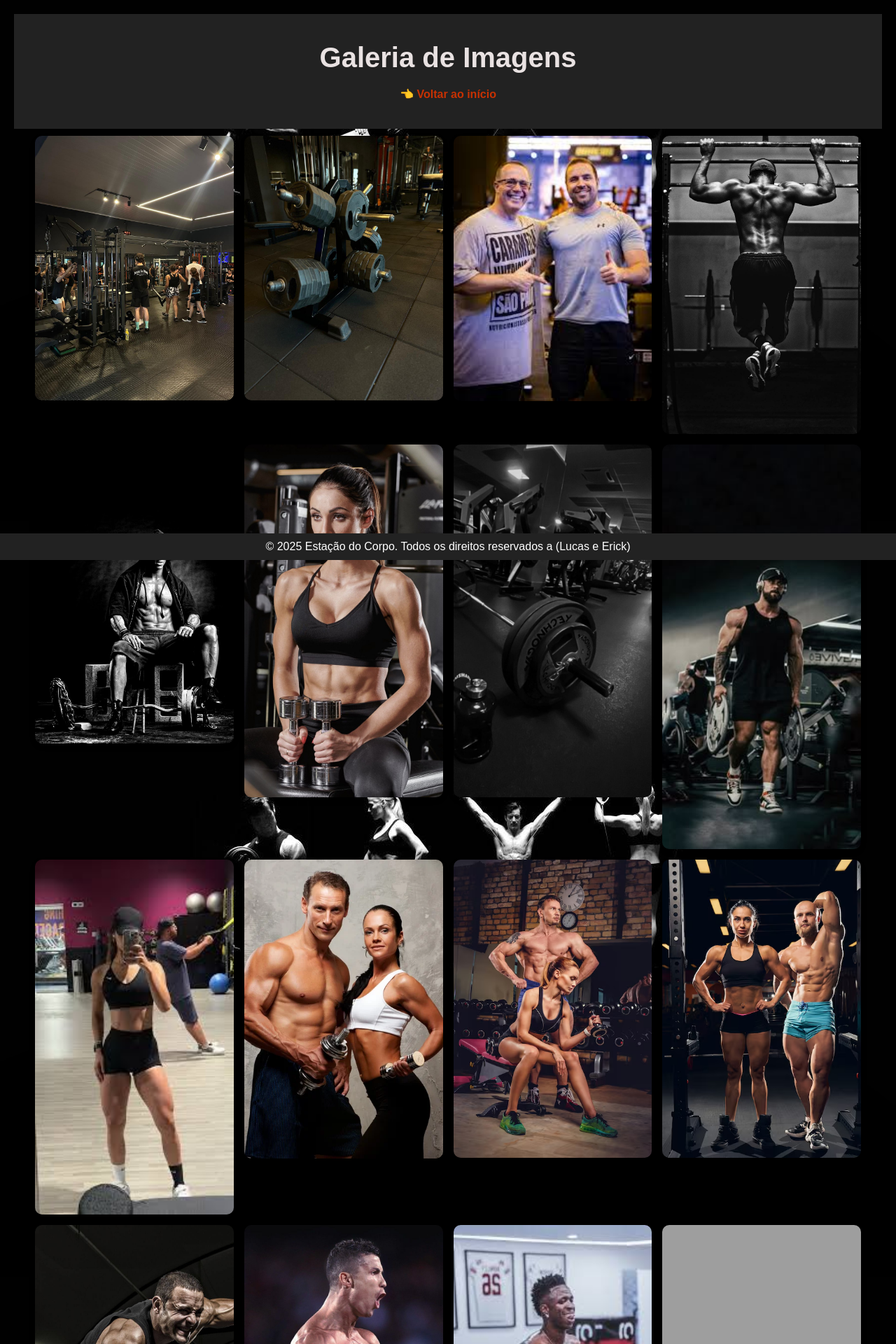
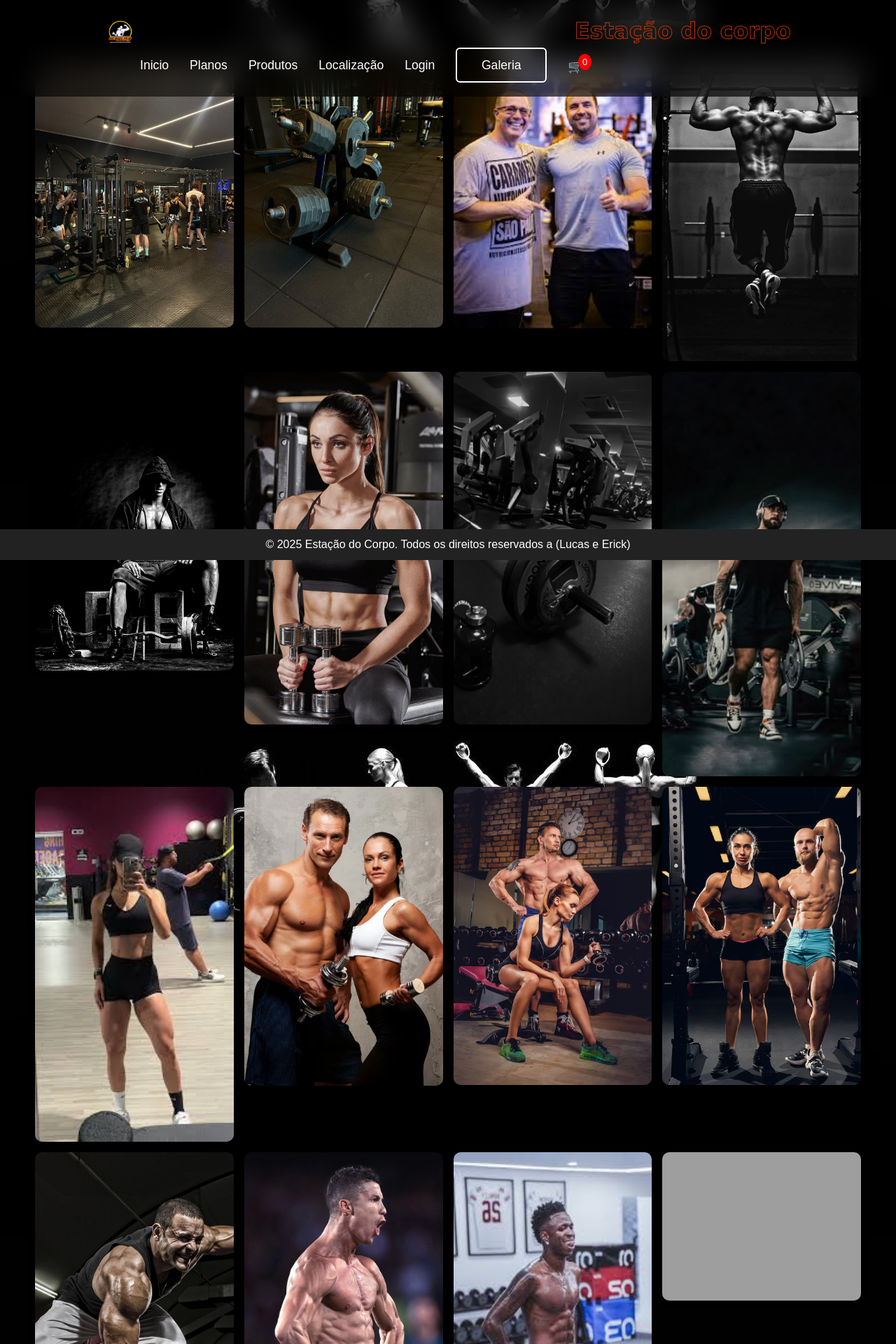
Before and after one commit to ERKpossamai/HTML, a PHP site: page /galeria.html in a window 1280 px wide. Shown: the top 1920 px of the page at 70% size. Run offline with PHP 8.4, Linux system fonts and the light colour scheme; grey boxes are pictures that could not be loaded.

Commit message:
mudanças na galeria

```diff
--- a/MeuTCC/css/galeria.css
+++ b/MeuTCC/css/galeria.css
@@ -20,27 +20,207 @@ body {
   align-items: center;
   min-height: 100vh;
   background: url('img/fundo.png') repeat-y center;
-  font-family: Arial, sans-serif;
-  padding: 20px;
-  text-align: center;
 }
 
-header h1 {
-  color: #e9e2e2;
-  font-size: 2.5em;
-  margin-bottom: 20px;
+/* =====================================
+   🧩 HEADER - Cabeçalho Principal
+===================================== */
+header {
+  position: fixed;
+  flex-wrap: wrap;
+  top: 0;
+  left: 0;
+  width: 100%;
+  padding: 10px 20px;
+  display: flex;
+  justify-content: space-between;
+  align-items: center;
+  z-index: 99;
+  background-color: rgba(0, 0, 0, 0.6);
+  -webkit-backdrop-filter: blur(20px);
+  backdrop-filter: blur(20px);
 }
 
-header a {
-  color: #c73102;
-  text-decoration: none;
-  font-weight: bold;
-  transition: color 0.3s ease;
+.header-left {
+  display: flex;
+  align-items: center;
+  gap: 10px;
 }
 
-h1 {
-  color: #e9e2e2;
-  margin-bottom: 20px;
+
+header h1 {
+  font-size: clamp(1.3rem, 4vw, 2rem);
+  font-family: Verdana, Geneva, Tahoma, sans-serif;
+  color: transparent;
+  -webkit-text-stroke: 1px #c73102;
+  position: relative;
+  white-space: nowrap;
+  overflow: hidden;
+  cursor: pointer;
+  max-width: 100%;
+}
+
+/* ==========================
+  🔝 CABEÇALHO E NAVEGAÇÃO
+========================== */
+header {
+  position: fixed;
+  flex-wrap: wrap;
+  top: 0;
+  left: 0;
+  width: 100%;
+  padding: 10px 20px;
+  display: flex;
+  justify-content: space-between;
+  align-items: center;
+  z-index: 99;
+  background-color: rgba(0, 0, 0, 0.6);
+  -webkit-backdrop-filter: blur(20px);
+  backdrop-filter: blur(20px);
+}
+
+.header-left {
+  display: flex;
+  align-items: center;
+  gap: 10px;
+}
+
+
+header h1 {
+  font-size: clamp(1.3rem, 4vw, 2rem);
+  font-family: Verdana, Geneva, Tahoma, sans-serif;
+  color: transparent;
+  -webkit-text-stroke: 1px #c73102;
+  position: relative;
+  white-space: nowrap;
+  overflow: hidden;
+  cursor: pointer;
+  max-width: 100%;
+}
+
+header h1::before {
+  content: "Estação do corpo";
+  position: absolute;
+  top: 0;
+  left: 0;
+  width: 0;
+  height: 100%;
+  color: #c73102;
+  white-space: nowrap;
+  transition: width 0.6s ease-in-out;
+}
+
+header h1::before {
+  content: "Estação do corpo";
+  position: absolute;
+  top: 0;
+  left: 0;
+  width: 0;
+  height: 100%;
+  overflow: hidden;
+  color: #c73102;
+  white-space: nowrap;
+  transition: width 0.3s ease-in-out;
+}
+
+header h1:hover::before {
+  width: 100%;
+  filter: drop-shadow(0 0 25px #e54004);
+}
+
+.navegation {
+  display: flex;
+  align-items: center;
+}
+
+.navegation ul {
+  list-style: none;
+  display: flex;
+  align-items: center;
+  margin-left: 20px;
+}
+
+.navegation a,
+.navegation .btnLogin-popup {
+  position: relative;
+  font-size: 1.1rem;
+  color: #fff;
+  text-decoration: none;
+  font-weight: 500;
+  margin-left: 30px;
+}
+
+.navegation a::after {
+  content: '';
+  position: absolute;
+  left: 0;
+  bottom: -6px;
+  width: 100%;
+  height: 3px;
+  background: #fff;
+  border-radius: 5px;
+  transform: scaleX(0);
+  transition: transform .5s;
+}
+
+.navegation a:hover::after {
+  transform: scaleX(1);
+}
+
+.btnLogin-popup {
+  background: transparent;
+  border: 2px solid #fff;
+  border-radius: 6px;
+  cursor: pointer;
+  transition: .5s;
+  width: 130px;
+  height: 50px;
+}
+
+.btnLogin-popup:hover {
+  background: #fff;
+  color: #e54004;
+}
+
+.logo-img {
+  width: 45px;
+  height: 45px;
+  border-radius: 50%;
+  object-fit: cover;
+}
+
+/*🍔 MENU HAMBÚRGUER*/
+.menu-toggle {
+  display: none;
+  flex-direction: column;
+  justify-content: space-between;
+  width: 30px;
+  height: 22px;
+  cursor: pointer;
+  z-index: 100;
+  margin-left: 20px;
+}
+
+.menu-toggle span {
+  height: 3px;
+  background: #fff;
+  border-radius: 2px;
+  transition: all 0.3s ease;
+}
+
+.btnLogin-popup {
+  background: transparent;
+  border: 2px solid #fff;
+  border-radius: 6px;
+  cursor: pointer;
+  transition: .5s;
+  width: 130px;
+  height: 50px;
+}
+
+.btnLogin-popup:hover {
+  background: #fff;
+  color: #e54004;
 }
 
 .galeria {
@@ -85,6 +265,63 @@ button:hover {
     background: #e65c00;
     transform: scale(1.05);
 }
+
+/* ==========================
+  🛒 CARRINHO
+========================== */
+.carrinho {
+  position: relative;
+  font-size: 1.5rem;
+  cursor: pointer;
+  text-decoration: none;
+  color: inherit;
+}
+
+.carrinho a {
+  text-decoration: none;
+  color: inherit;
+}
+
+.contador,
+#contador {
+  background-color: red;
+  color: white;
+  font-size: 0.8rem;
+  padding: 2px 6px;
+  border-radius: 50%;
+  position: absolute;
+  top: -8px;
+  right: -12px;
+  text-decoration: none;
+}
+
+#carrinho-detalhes {
+  background-color: #ccc;
+  padding: 20px;
+  margin-top: 30px;
+  border-radius: 10px;
+  box-shadow: 0 0 10px rgba(0, 0, 0, 0.1);
+  width: 400px;
+  margin-left: auto;
+  margin-right: auto;
+  text-align: left;
+}
+
+.finalizar {
+  background-color: #e54004;
+  color: #ccc;
+  padding: 10px 18px;
+  margin-top: 20px;
+  border: none;
+  border-radius: 8px;
+  cursor: pointer;
+  font-weight: bold;
+}
+
+.finalizar:hover {
+  background-color: #e0a800;
+}
+
  /* RODA PÉ */
  footer {
    text-align: center;
@@ -100,10 +337,96 @@ button:hover {
    text-align: center;
  }
 
-.reader {
- background: #222;
-    color: white;
-    padding: 40px;
+/* ocultar a div do script */
+.oculto {
+  display: none;
+}
+
+/* ==========================
+  📱 RESPONSIVIDADE
+========================== */
+/* Estilos base (mobile first) */
+body {
+  font-size: 16px;
+  line-height: 1.5;
+}
+
+/* 📱 Pequenas telas: até 480px */
+@media (max-width: 480px) {
+  header {
+    padding: 15px 20px;
+  }
+
+  .menu-toggle {
+    display: flex;
+  }
+
+}
+
+
+/* 📱 Tablets e telas médias: até 768px */
+@media (max-width: 768px) {
+  header {
+    flex-direction: row;
+    justify-content: space-between;
+    padding: 10px 15px;
+  }
+
+  .header-left {
+    gap: 8px;
+  }
+
+  .menu-toggle {
+    display: flex;
+  }
+
+  .navegation {
+    position: absolute;
+    top: 100%;
+    left: 0;
+    background: rgba(0, 0, 0, 0.95);
     width: 100%;
-    bottom: 0;
+    padding: 20px 0;
+    display: none;
+    flex-direction: column;
+    align-items: center;
+  }
+
+  .navegation.active {
+    display: flex;
+  }
+
+  .navegation ul {
+    flex-direction: column;
+    gap: 20px;
+  }
+
+  .navegation a,
+  .navegation .btnLogin-popup {
+    margin-left: 0;
+  }
+
+  .carrinho {
+    margin-left: 10px;
+  }
 }
+
+/* Desktops (≥992px) */
+@media (min-width: 992px) {
+  .container {
+    max-width: 1200px;
+    margin: 0 auto;
+    /* Centraliza o conteúdo */
+  }
+}
+
+/* 🖥️ Telas grandes: desktops */
+@media (min-width: 1200px) {
+  header {
+    padding: 20px 150px;
+  }
+
+  .menu-toggle {
+    display: none;
+  }
+}
--- a/MeuTCC/galeria.html
+++ b/MeuTCC/galeria.html
@@ -9,9 +9,32 @@
 </head>
 <body>
 
-  <header class="reader">
-    <h1>Galeria de Imagens</h1>
-    <a href="index.html" title="Voltar ao início">👈 Voltar ao início</a>
+  <header>
+    <img class="logo-img" src="img/logo.png" alt="Logo Estação do Corpo">
+    <h1>Estação do corpo</h1>
+
+    <!-- Botão do menu hambúrguer -->
+    <div class="menu-toggle" id="menu-toggle">
+      <span></span>
+      <span></span>
+      <span></span>
+    </div>
+
+    <nav class="navegation">
+      <ul>
+        <li><a href="index.html">Inicio</a></li>
+        <li><a href="planos.html">Planos</a></li>
+        <li><a href="produto.html">Produtos</a></li>
+        <li><a href="local.html">Localização</a></li>
+        <li><a href="login.html">Login</a></li>
+        <li><button class="btnLogin-popup">Galeria</button></li>
+      </ul>
+      <div class="carrinho" onclick="toggleCarrinho()" aria-label="Carrinho de compras">
+        <a href="carrinho.html">
+          🛒<span id="contador" class="contador-carrinho">0</span>
+        </a>
+      </div>
+    </nav>
   </header>
 
   <main>
@@ -45,7 +68,7 @@
 
    <footer>
         &copy; 2025 Estação do Corpo. Todos os direitos reservados a (Lucas e Erick)
-    </footer>
+   </footer>
 
 </body>
 </html>
```
